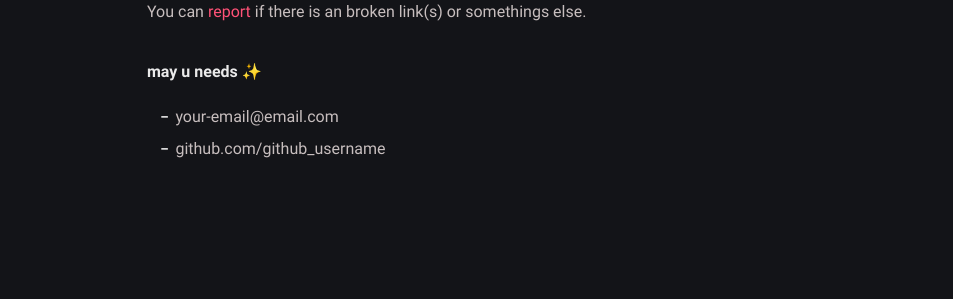
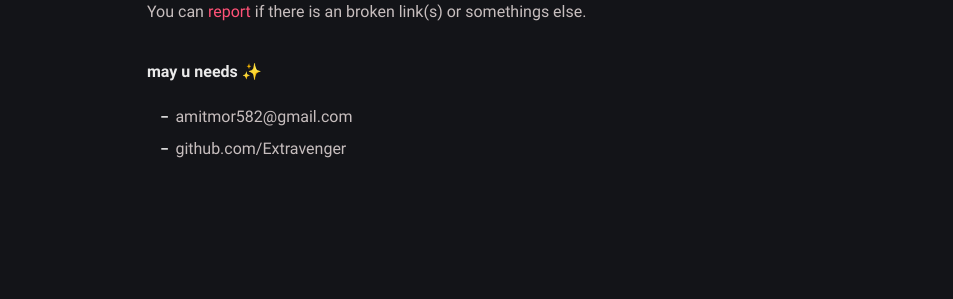
Before and after one commit to Extravenger/extravenger.github.io, a Jekyll site: the page built from about.md, in a window 1280 px wide. Shown: the part 512-811 px from the top of the page, without its empty margins (163-1116 px from the left). Built offline with Jekyll 4.4.1, drawn with Linux system fonts in a browser that asks for light colours.

Commit message:
Update _config.yml

```diff
--- a/_config.yml
+++ b/_config.yml
@@ -16,14 +16,14 @@ author:
     The minimalist Jekyll theme, light and dark mode support, for running a personal site and blog,
     meet Klisé theme at <a href="https://github.com/piharpi/jekyll-klise" target="_blank" rel="noopener">@github</a>.
   username: username # general username
-  github: github_username # github username
+  github: Extravenger # github username
   twitter: twitter_username # twitter username
   facebook: facebook_username # facebook username
-  email: your-email@email.com # email adress
+  email: amitmor582@gmail.com # email adress
   avatar: /assets/img/avatar.jpg # change with your own avatar
 
 # URL settings
-url: "https://klise.now.sh" #
+url: "https://extravenger.github.io" #
 baseurl:
 permalink: /:title/
 google_analytics: # leave it blank if not wish
```
